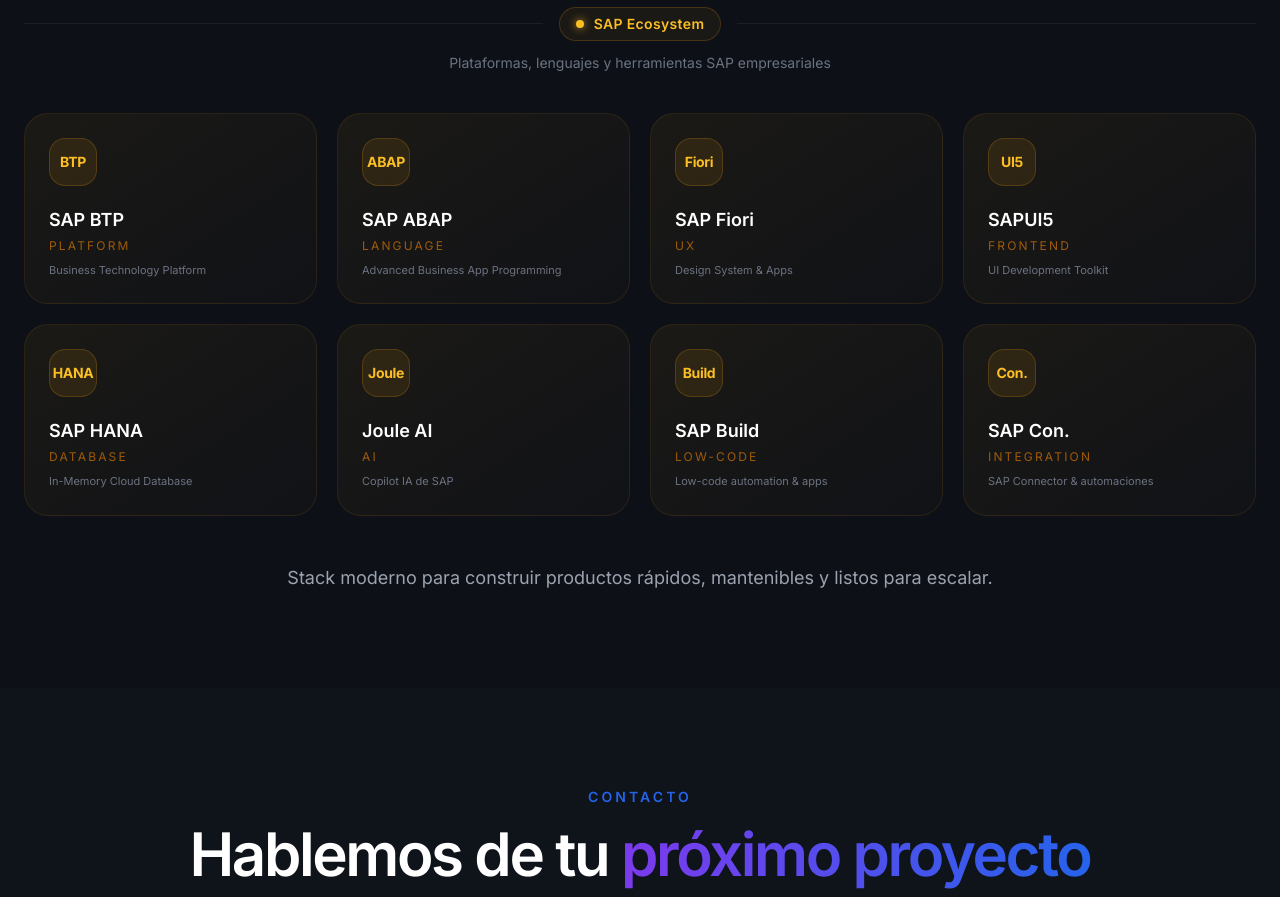
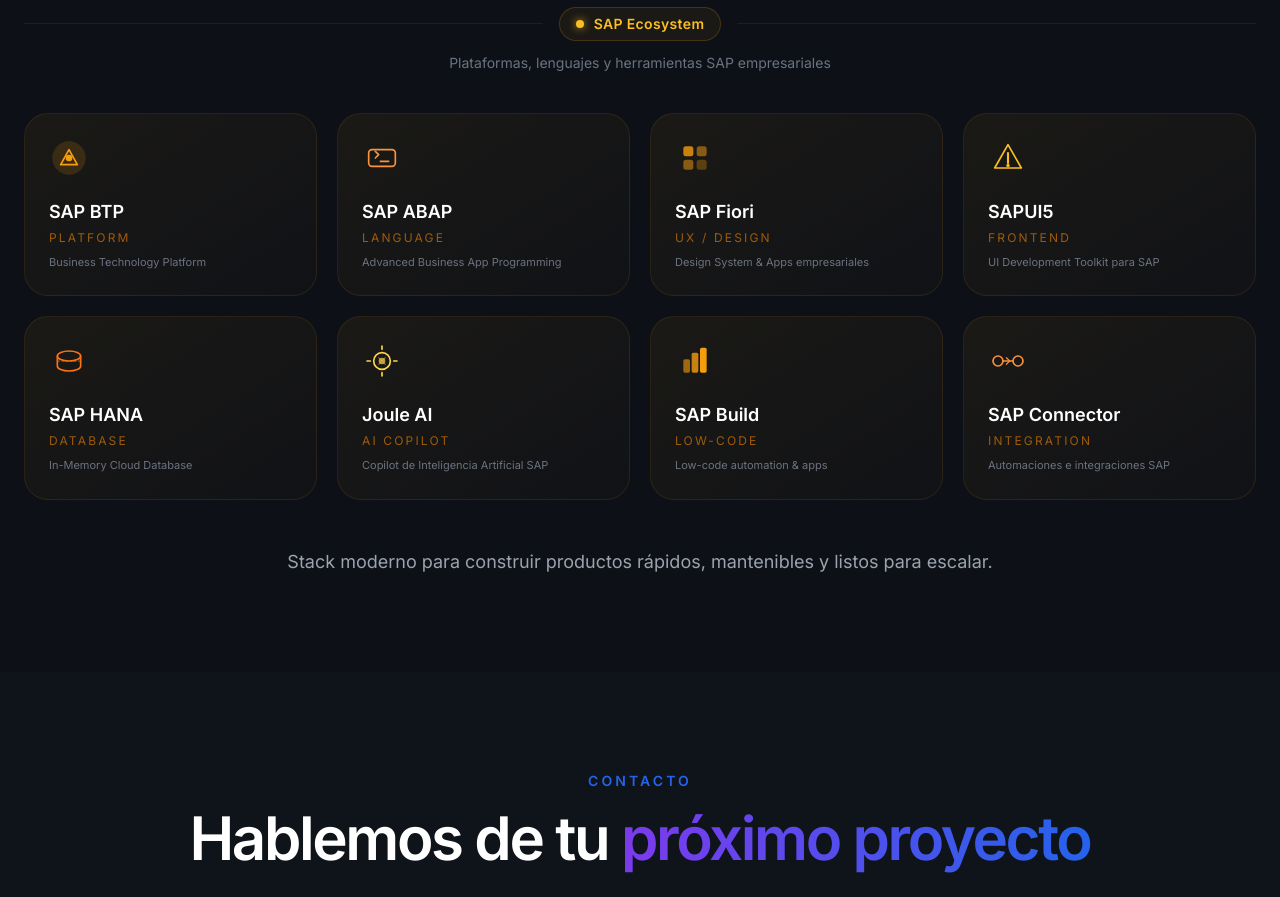
Before and after one commit to rafaelchuco/rafael-chuco-portfolio, a Next.js app: page / in a window 1280 px wide. Shown: the part 4640-5537 px from the top of the page. Built offline with nearby package versions, Linux system fonts and the light colour scheme.

Commit message:
feat: add SAP technologies with icons and descriptions to TechStack component

```diff
--- a/components/TechStack.tsx
+++ b/components/TechStack.tsx
@@ -34,14 +34,106 @@
 ];
 
 const sapTechnologies = [
-  { name: 'SAP BTP', abbr: 'BTP', category: 'Platform', level: 88, desc: 'Business Technology Platform' },
-  { name: 'SAP ABAP', abbr: 'ABAP', category: 'Language', level: 85, desc: 'Advanced Business App Programming' },
-  { name: 'SAP Fiori', abbr: 'Fiori', category: 'UX', level: 85, desc: 'Design System & Apps' },
-  { name: 'SAPUI5', abbr: 'UI5', category: 'Frontend', level: 83, desc: 'UI Development Toolkit' },
-  { name: 'SAP HANA', abbr: 'HANA', category: 'Database', level: 80, desc: 'In-Memory Cloud Database' },
-  { name: 'Joule AI', abbr: 'Joule', category: 'AI', level: 80, desc: 'Copilot IA de SAP' },
-  { name: 'SAP Build', abbr: 'Build', category: 'Low-Code', level: 78, desc: 'Low-code automation & apps' },
-  { name: 'SAP Con.', abbr: 'Con.', category: 'Integration', level: 82, desc: 'SAP Connector & automaciones' },
+  {
+    name: 'SAP BTP',
+    category: 'Platform',
+    desc: 'Business Technology Platform',
+    icon: (
+      <svg viewBox="0 0 48 48" fill="none" className="w-10 h-10">
+        <circle cx="24" cy="24" r="20" fill="url(#btpGrad)" opacity="0.15"/>
+        <path d="M14 32 L24 14 L34 32 Z" stroke="#F59E0B" strokeWidth="2" strokeLinejoin="round" fill="none"/>
+        <circle cx="24" cy="24" r="4" fill="#F59E0B"/>
+        <defs><linearGradient id="btpGrad" x1="0" y1="0" x2="48" y2="48"><stop stopColor="#F59E0B"/><stop offset="1" stopColor="#EF4444"/></linearGradient></defs>
+      </svg>
+    ),
+  },
+  {
+    name: 'SAP ABAP',
+    category: 'Language',
+    desc: 'Advanced Business App Programming',
+    icon: (
+      <svg viewBox="0 0 48 48" fill="none" className="w-10 h-10">
+        <rect x="8" y="14" width="32" height="20" rx="4" stroke="#FB923C" strokeWidth="2" fill="none"/>
+        <path d="M16 24 L20 20 L16 16" stroke="#FB923C" strokeWidth="2" strokeLinecap="round" strokeLinejoin="round"/>
+        <line x1="22" y1="28" x2="32" y2="28" stroke="#FB923C" strokeWidth="2" strokeLinecap="round"/>
+      </svg>
+    ),
+  },
+  {
+    name: 'SAP Fiori',
+    category: 'UX / Design',
+    desc: 'Design System & Apps empresariales',
+    icon: (
+      <svg viewBox="0 0 48 48" fill="none" className="w-10 h-10">
+        <rect x="10" y="10" width="12" height="12" rx="3" fill="#F59E0B" opacity="0.8"/>
+        <rect x="26" y="10" width="12" height="12" rx="3" fill="#F59E0B" opacity="0.5"/>
+        <rect x="10" y="26" width="12" height="12" rx="3" fill="#F59E0B" opacity="0.5"/>
+        <rect x="26" y="26" width="12" height="12" rx="3" fill="#F59E0B" opacity="0.3"/>
+      </svg>
+    ),
+  },
+  {
+    name: 'SAPUI5',
+    category: 'Frontend',
+    desc: 'UI Development Toolkit para SAP',
+    icon: (
+      <svg viewBox="0 0 48 48" fill="none" className="w-10 h-10">
+        <polygon points="24,8 40,36 8,36" stroke="#FBBF24" strokeWidth="2" fill="none" strokeLinejoin="round"/>
+        <line x1="24" y1="18" x2="24" y2="30" stroke="#FBBF24" strokeWidth="2.5" strokeLinecap="round"/>
+        <circle cx="24" cy="33" r="2" fill="#FBBF24"/>
+      </svg>
+    ),
+  },
+  {
+    name: 'SAP HANA',
+    category: 'Database',
+    desc: 'In-Memory Cloud Database',
+    icon: (
+      <svg viewBox="0 0 48 48" fill="none" className="w-10 h-10">
+        <ellipse cx="24" cy="18" rx="14" ry="6" stroke="#F97316" strokeWidth="2" fill="none"/>
+        <path d="M10 18 C10 18 10 30 10 30 C10 33.3 16.3 36 24 36 C31.7 36 38 33.3 38 30 L38 18" stroke="#F97316" strokeWidth="2" fill="none"/>
+        <line x1="10" y1="24" x2="38" y2="24" stroke="#F97316" strokeWidth="1.5" strokeDasharray="3 2" opacity="0.6"/>
+      </svg>
+    ),
+  },
+  {
+    name: 'Joule AI',
+    category: 'AI Copilot',
+    desc: 'Copilot de Inteligencia Artificial SAP',
+    icon: (
+      <svg viewBox="0 0 48 48" fill="none" className="w-10 h-10">
+        <circle cx="24" cy="24" r="10" stroke="#FCD34D" strokeWidth="2" fill="none"/>
+        <path d="M24 10 L24 6M24 42 L24 38M38 24 L42 24M6 24 L10 24" stroke="#FCD34D" strokeWidth="2" strokeLinecap="round"/>
+        <circle cx="24" cy="24" r="4" fill="#FCD34D" opacity="0.7"/>
+        <path d="M20 20 L28 28M28 20 L20 28" stroke="#FCD34D" strokeWidth="1.5" strokeLinecap="round" opacity="0.4"/>
+      </svg>
+    ),
+  },
+  {
+    name: 'SAP Build',
+    category: 'Low-Code',
+    desc: 'Low-code automation & apps',
+    icon: (
+      <svg viewBox="0 0 48 48" fill="none" className="w-10 h-10">
+        <rect x="10" y="22" width="8" height="16" rx="2" fill="#F59E0B" opacity="0.6"/>
+        <rect x="20" y="14" width="8" height="24" rx="2" fill="#F59E0B" opacity="0.8"/>
+        <rect x="30" y="8" width="8" height="30" rx="2" fill="#F59E0B"/>
+      </svg>
+    ),
+  },
+  {
+    name: 'SAP Connector',
+    category: 'Integration',
+    desc: 'Automaciones e integraciones SAP',
+    icon: (
+      <svg viewBox="0 0 48 48" fill="none" className="w-10 h-10">
+        <circle cx="12" cy="24" r="6" stroke="#FB923C" strokeWidth="2" fill="none"/>
+        <circle cx="36" cy="24" r="6" stroke="#FB923C" strokeWidth="2" fill="none"/>
+        <line x1="18" y1="24" x2="30" y2="24" stroke="#FB923C" strokeWidth="2" strokeLinecap="round"/>
+        <path d="M22 20 L26 24 L22 28" stroke="#FB923C" strokeWidth="1.5" strokeLinecap="round" strokeLinejoin="round"/>
+      </svg>
+    ),
+  },
 ];
 
 export default function TechStack() {
@@ -116,8 +208,8 @@
               whileHover={{ y: -6, scale: 1.03 }}
               className="group relative rounded-[24px] border border-amber-500/10 bg-gradient-to-br from-amber-500/[0.06] to-orange-500/[0.02] p-6 text-left transition-all duration-300 hover:border-amber-500/25 hover:shadow-[0_16px_40px_rgba(251,191,36,0.06)]"
             >
-              <div className="mb-5 flex h-12 w-12 items-center justify-center rounded-2xl border border-amber-500/20 bg-amber-500/10 transition-transform duration-300 group-hover:scale-110">
-                <span className="text-sm font-bold tracking-tight text-amber-400">{tech.abbr}</span>
+              <div className="mb-5 transition-transform duration-300 group-hover:scale-110">
+                {tech.icon}
               </div>
               <h3 className="mb-1 text-lg font-semibold text-white">{tech.name}</h3>
               <p className="mb-2 text-xs uppercase tracking-[0.18em] text-amber-600/70">{tech.category}</p>
```
